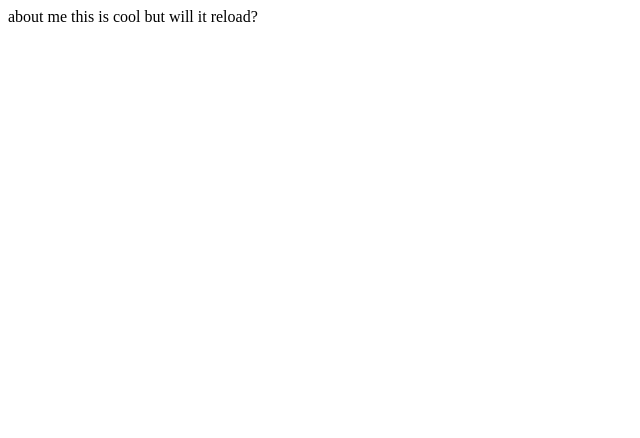
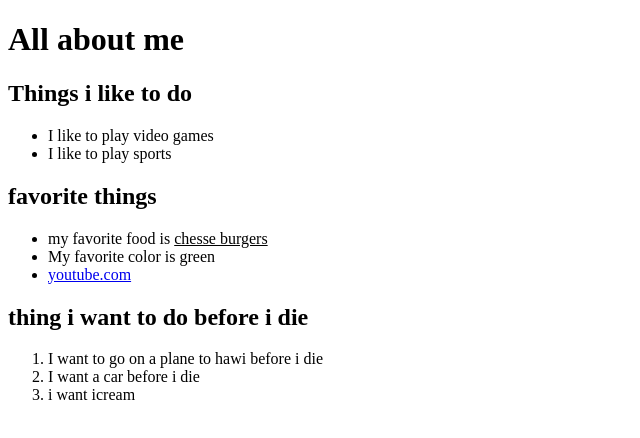
Before and after one commit to ironosity/learningToCode, a website: page public/aboutme.html in a window 1280 px wide. Shown: the whole page, without its empty margins (0-640 px from the left). Drawn offline with Linux system fonts and the light colour scheme.

Commit message:
updating

```diff
--- a/public/aboutme.html
+++ b/public/aboutme.html
@@ -1,2 +1,45 @@
-about me this is cool
-but will it reload?
+<!DOCTYPE html>
+<html>
+
+<head>
+    <title>All about me</title>
+</head>
+
+<body>
+
+
+
+
+    <h1>All about me </h1>
+
+
+    <div>
+        <h2>Things i like to do</h2>
+        <ul>
+            <li>I like to play video games</li>
+            <li>I like to play sports</li>
+        </ul>
+    </div>
+
+    <div>
+        <h2> favorite things</h2>
+        <ul>
+            <li>my favorite food is <u>chesse burgers</u></li>
+            <li>My favorite color is green</li>
+            <li><a href="https://www.youtube.com/"> youtube.com</a></li>
+        </ul>
+    </div>
+
+    <div>
+        <h2>thing i want to do before i die</h2>
+        <ol>
+            <li>I want to go on a plane to hawi before i die</li>
+            <li>I want a car before i die</li>
+            <li>i want icream</li>
+        </ol>
+    </div>
+
+
+</body>
+
+</html>
```
